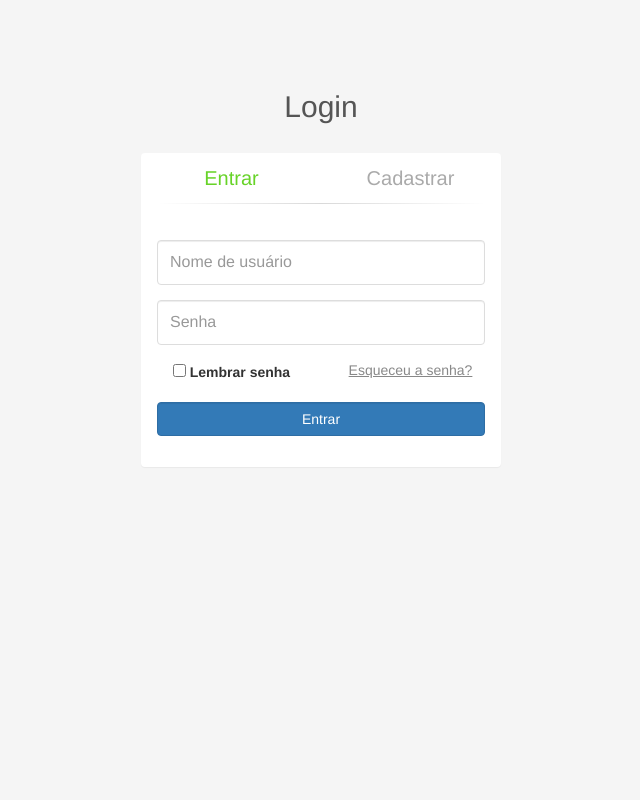
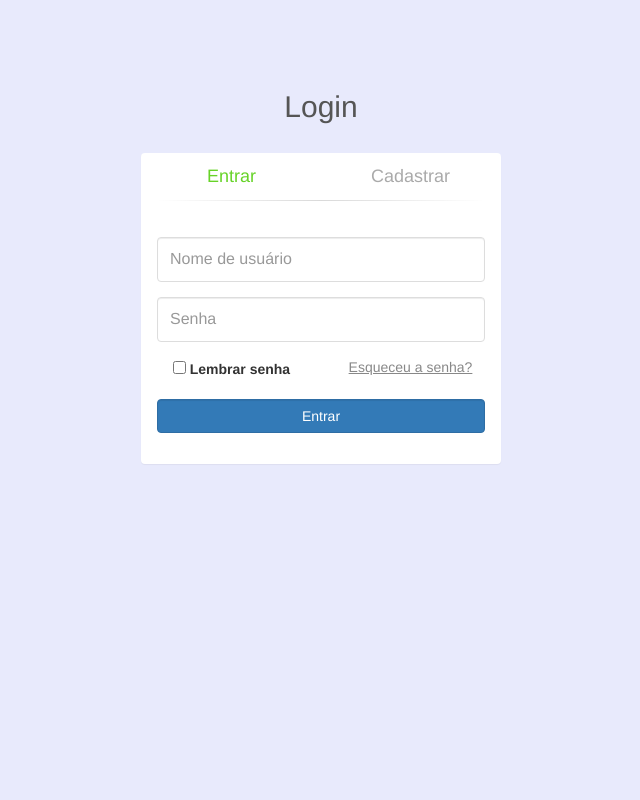
Before and after one commit to Raffaelf/Farmacia, a PHP site: page /administrador/pages/login.php in a window 1280 px wide. Shown: the whole page, without its empty margins (319-959 px from the left). Run offline with PHP 8.4, Linux system fonts and the light colour scheme; some libraries are stand-ins or nearby versions.

```diff
--- a/assets/css/styleLogin.css
+++ b/assets/css/styleLogin.css
@@ -1,7 +1,7 @@
 body {
 	padding-top: 90px;
 	height: 100vh;
-	background: #f5f5f5;
+	background: #e8eafc;
 }
 
 .message {
@@ -38,14 +38,14 @@ body {
 	text-decoration: none;
 	color: rgb(170, 170, 170);
 	font-weight: 300;
-	font-size: 20px;
+	font-size: 18px;
 	-webkit-transition: all 0.4s linear;
 	-moz-transition: all 0.4s linear;
 	transition: all 0.4s linear;
 }
 .panel-login>.panel-heading a.active{
 	color: #67d328;
-	font-size: 20px;
+	font-size: 18px;
 }
 .panel-login>.panel-heading hr{
 	margin-top: 10px;
--- a/assets/css/styleRecuperaSenha.css
+++ b/assets/css/styleRecuperaSenha.css
@@ -1,7 +1,7 @@
 body {
     margin: 0;
     padding: 0;
-    background: #f5f5f5;
+    background: #e8eafc;
     display: flex;
     flex-direction: column;
     align-items: center;
```
Also changed, not shown: logar.php (+23 -1 lines).
